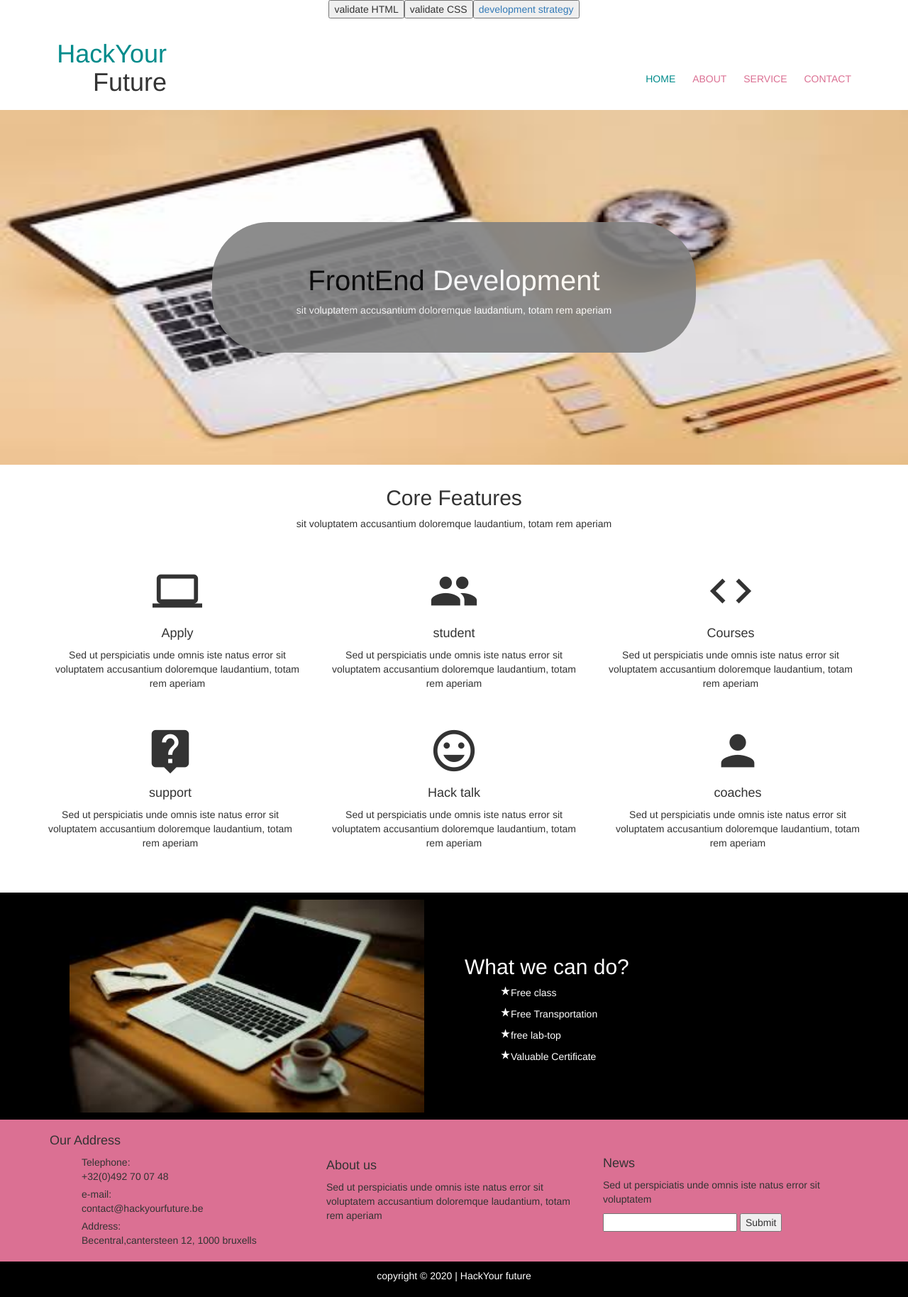
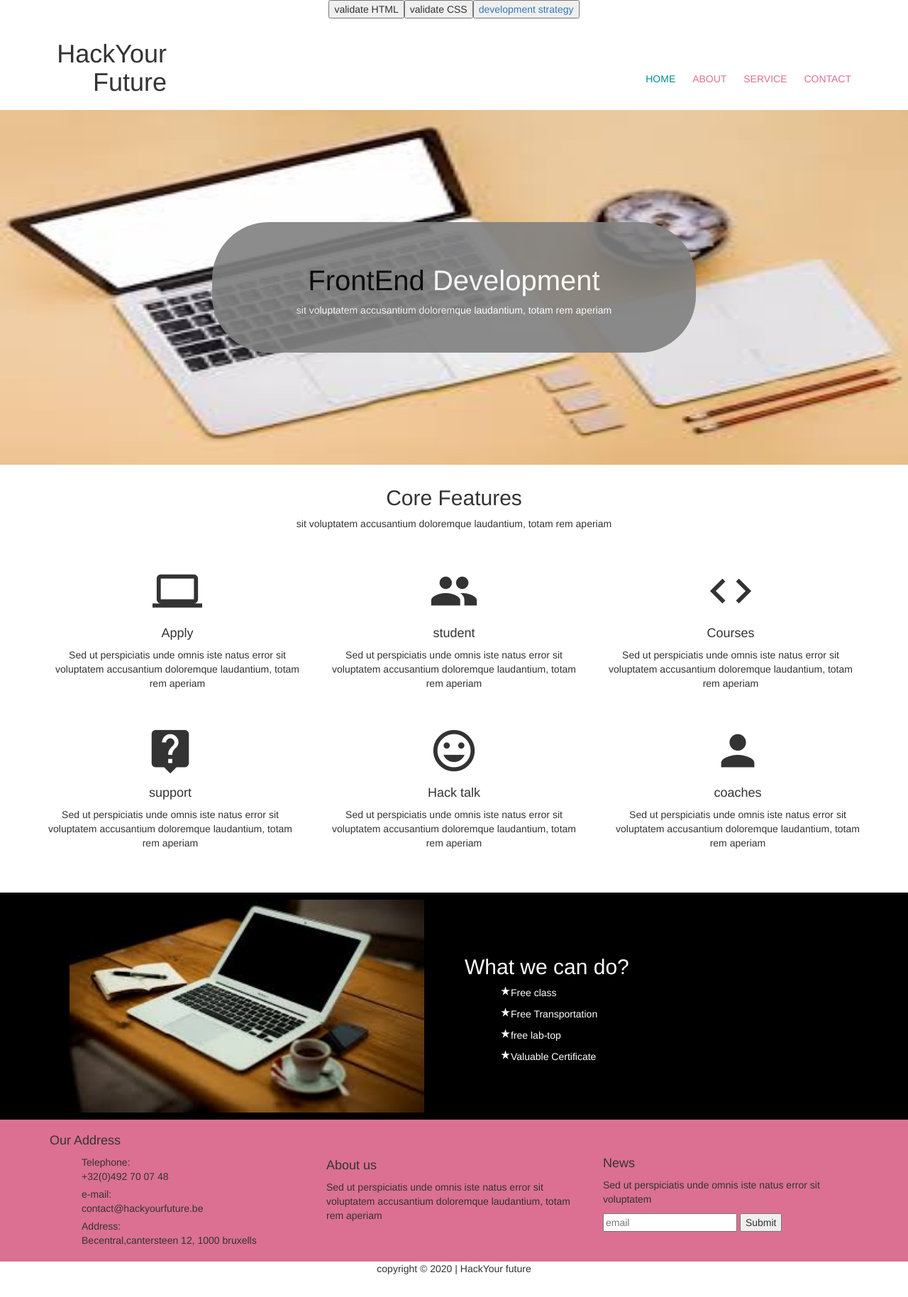
Before and after one commit to Feruzteame/App--theme, a plain HTML site: page home.html in a window 1280 px wide. Shown: the whole page at 71% size. Drawn offline with nearby package versions, Linux system fonts and the light colour scheme.

Commit message:
Update home.html

```diff
--- a/home.html
+++ b/home.html
@@ -1,5 +1,5 @@
 <!DOCTYPE html>
-<html>
+<html lang="en">
 
 <head>
  <meta charset="utf-8">
@@ -19,7 +19,7 @@
       <div class="container">
          <div class="row end-sm end-md end-lg center-xs  middle-xs middle-sm middle-md middle-lg">
              <div class="col-xs-12 col-sm-2 col-md-2 col-lg-2">
-               <h1><span id="change">HackYour</span> Future</h1>
+               <h1><span id="changes">HackYour</span> Future</h1>
              </div>
              <div class="col-xs-12 col-sm-10 col-md-10 col-lg-10">
                  <nav id="nav-bar">
@@ -102,7 +102,7 @@
        <div class="container">
            <div class="row center-xs center-sm center-md center-lg middle-xs middle-sm middle-md middle-lg">
                <div class="col-sx-12 col-sm-6 col-md-6 col-lg-6">
-                  <img id="image" src="images/images (1).jpg" alt="">
+                  <img id="image" src="images/images (1).jpg" alt="image">
                </div>
                <div class="col-xs-12 col-sm-6 col-md-6 col-lg-6">
                   <h2>What we can do?</h2>
@@ -137,7 +137,7 @@
                    <h4>News</h4>
                    <p>Sed ut perspiciatis unde omnis iste natus error sit voluptatem </p>
                    <form>
-                      <input type="text" name="email placeholder="Enter your email>
+                      <input type="text" name="mail" placeholder="email">
                       <button type="submit" name="button">Submit</button>
                    </form>
                  </div>
@@ -146,7 +146,7 @@
     </section>
 
     <!--footer-->
-    <section id="footer">
+    <footer">
         <div class="container">
             <div class="row center-xs center-sm center-md center-lg middle-xs middle-sm middle-md middle-lg">
                 <div class="col-xs-12 col-sm-12 col-md-12 col-lg-12">
@@ -156,7 +156,7 @@
                 </div>
             </div>
         </div>
-    </section>
+    </footer>
 
 </body>
 
```
